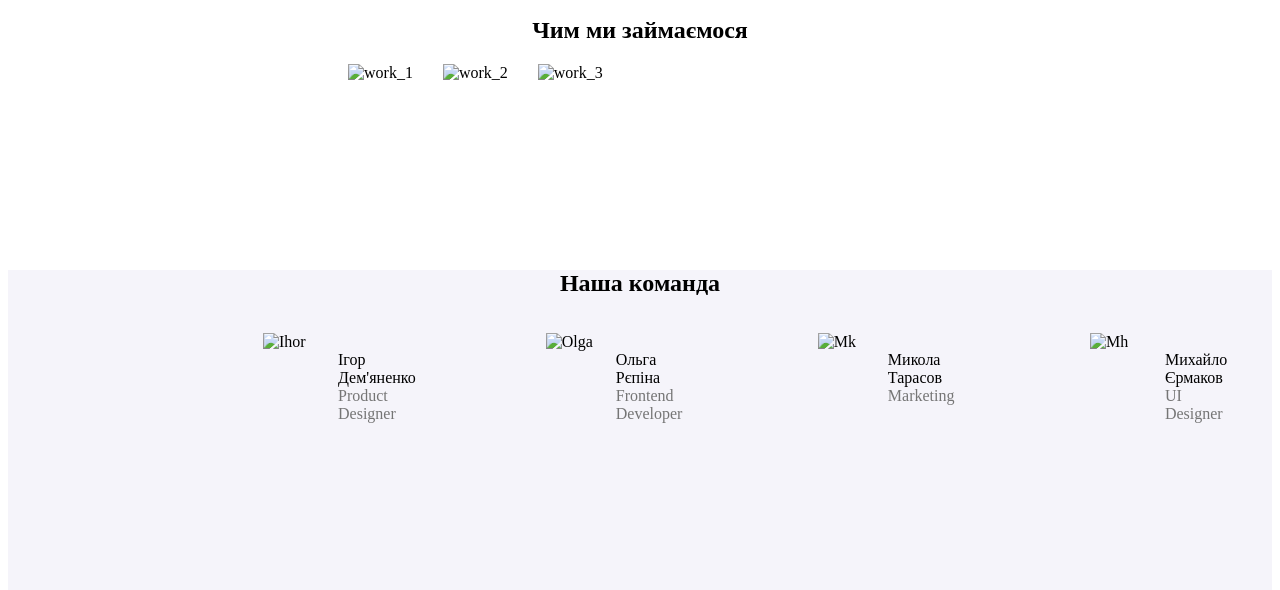
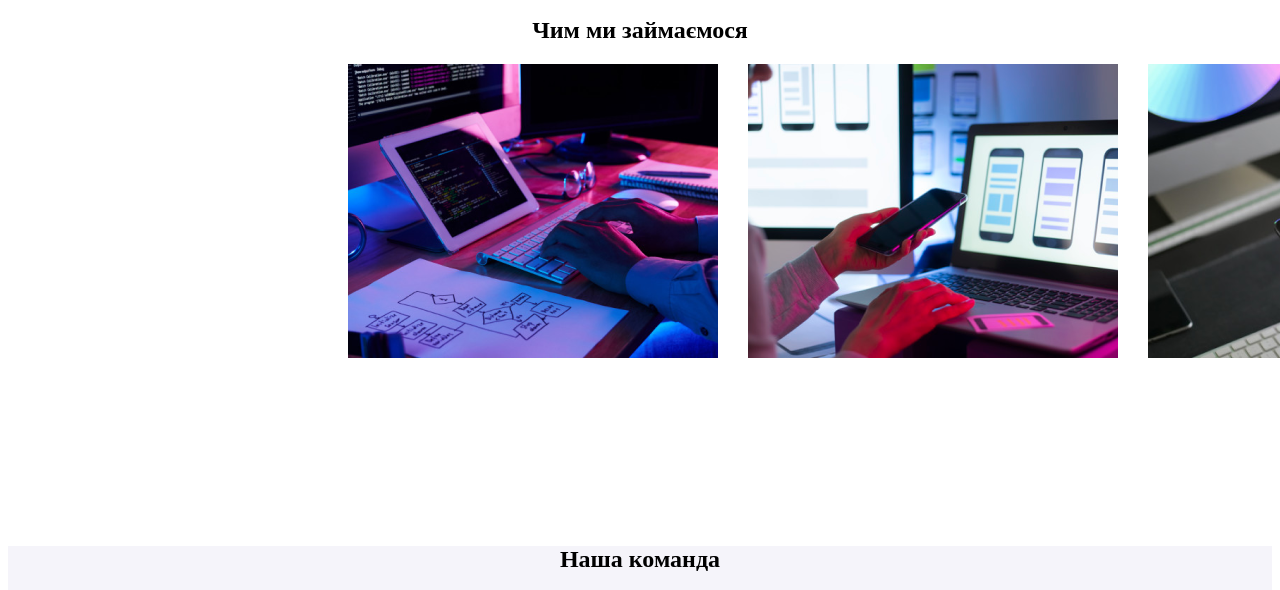
Before and after one commit to AlexeyMykhailenko/WebStudio, a plain HTML site: page index.html in a window 1280 px wide. Shown: the part 872-1462 px from the top of the page. Drawn offline with Linux system fonts and the light colour scheme; the site is published under a folder, as on GitHub Pages, so addresses that start at the root find nothing.

Commit message:
Update index.html

```diff
--- a/index.html
+++ b/index.html
@@ -15,7 +15,7 @@
         <div class="header_wrap flex">
             <div class="p1_wrap flex">
                 <div class="logo">
-                    <img src="/images/WebStudio.png" alt="logo">
+                    <img src="./images/WebStudio.png" alt="logo">
                     <!-- <p><span class="logo-el">Web</span><span class="logo-el1">Studio</span></p> -->
                 </div>
                 <div>
@@ -67,9 +67,9 @@
         <section>
             <h2 class="sec_3-h2">Чим ми займаємося</h2>
             <div class="image_block flex">
-                <img src="/images/img.png" alt="work_1">
-                <img src="/images/img (1).png" alt="work_2">
-                <img src="/images/img (2).png" alt="work_3">
+                <img src="./images/img.png" alt="work_1">
+                <img src="./images/img (1).png" alt="work_2">
+                <img src="./images/img (2).png" alt="work_3">
             </div>
         </section>
         <section>
@@ -79,25 +79,25 @@
                 <div class="team_photos flex">
                     <div class="ihor_photo">
                     <figure>
-                        <img src="/images/Ігор.jpg" alt="Ihor" class="ihor_photo-1">
+                        <img src="./images/Ігор.jpg" alt="Ihor" class="ihor_photo-1">
                         <figcaption class="sign_1">Ігор Дем'яненко <br> <span class="product_designer">Product Designer</span></figcaption>
                     </figure>
                 </div>
                 <div class="olga_photo">
                     <figure>
-                        <img src="/images/Ольга.jpg" alt="Olga" class="olga_photo-1">
+                        <img src="./images/Ольга.jpg" alt="Olga" class="olga_photo-1">
                         <figcaption class="sign_2">Ольга Рєпіна <br> <span class="frontend_developer">Frontend Developer</span></figcaption>
                     </figure>
                 </div>
                 <div class="mykola_photo">
                     <figure>
-                        <img src="/images/Микола.jpg" alt="Mk" class="mykola_photo-1">
+                        <img src="./images/Микола.jpg" alt="Mk" class="mykola_photo-1">
                         <figcaption class="sign_3">Микола Тарасов <br> <span class="marketing">Marketing</span></figcaption>
                     </figure>
                 </div>
                 <div class="mykhailo_photo">
                     <figure>
-                        <img src="/images/Михайло.jpg" alt="Mh" class="mykhailo_photo-1">
+                        <img src="./images/Михайло.jpg" alt="Mh" class="mykhailo_photo-1">
                         <figcaption class="sign_4">Михайло Єрмаков <br> <span class="ui_designer">UI Designer</span></figcaption>
                     </figure>
                 </div>
@@ -108,7 +108,7 @@
     </main>
     <footer>
         <div class="ftr_wrap">
-            <img src="/images/WebStudio.png" alt="logo" class="ftr_logo">
+            <img src="./images/WebStudio.png" alt="logo" class="ftr_logo">
             <div>
                 <address>
                     <span class="adrs_1">м. Київ, пр-т Лесі Українки, 26</span>
```
